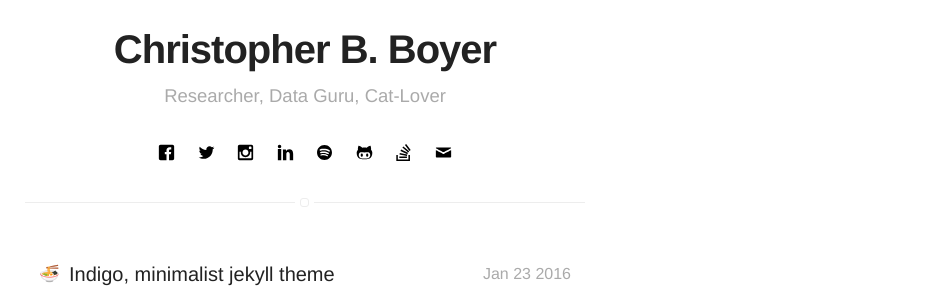
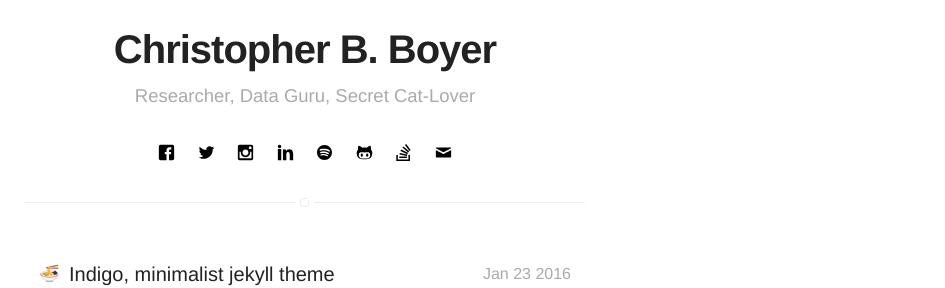
Before and after one commit to boyercb/boyercb.github.io, a Jekyll site: the page built from projects.html, in a window 1280 px wide. Shown: the part 252-540 px from the top of the page, without its empty margins (335-1280 px from the left). Built offline with Jekyll 4.4.1, drawn with Linux system fonts in a browser that asks for light colours; emoji names are drawn with the system emoji font.

Commit message:
Update bio.

```diff
--- a/_config.yml
+++ b/_config.yml
@@ -1,6 +1,6 @@
 # main text of home
 name: Christopher B. Boyer
-bio: Researcher, Data Guru, Cat-Lover
+bio: Researcher, Data Guru, Secret Cat-Lover
 
 # twitter summary info
 description: A blog about technology and stuff related
```
